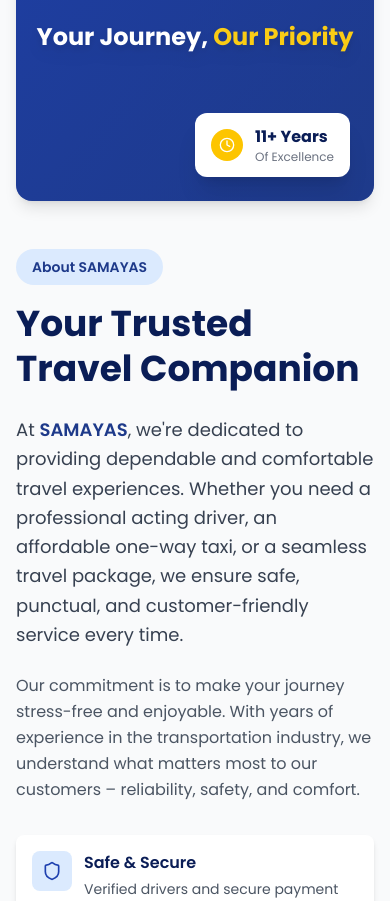
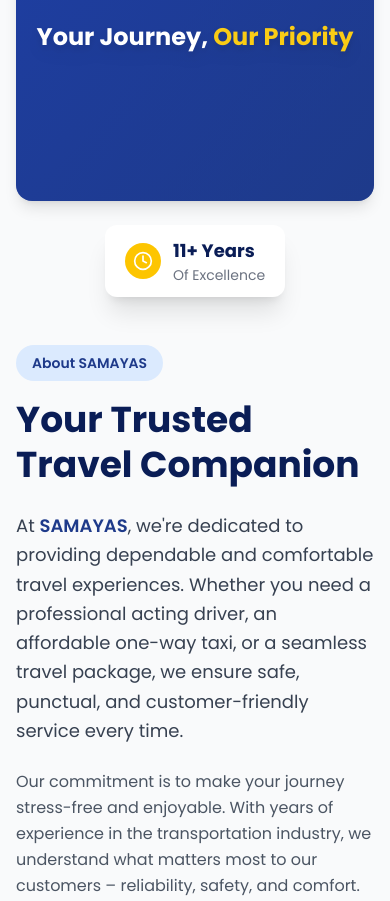
Before and after one commit to sathish-DS24/samayas-website, a React (Vite) app: page / in a window 390 px wide. Shown: the part 1354-2255 px from the top of the page. Built offline with nearby package versions, Linux system fonts and the light colour scheme.

Commit message:
Move 11+ Years badge below the video in About section

```diff
--- a/src/components/About.jsx
+++ b/src/components/About.jsx
@@ -165,23 +165,25 @@
                   </motion.h2>
                 </motion.div>
               </div>
+            </section>
 
-              {/* Bottom Right Badge */}
-              <motion.div
-                initial={{ opacity: 0, scale: 0.8 }}
-                animate={isInView ? { opacity: 1, scale: 1 } : {}}
-                transition={{ delay: 0.5, duration: 0.6 }}
-                className="absolute bottom-6 right-6 z-10 bg-white text-primary-900 rounded-xl px-4 sm:px-5 py-3 shadow-xl flex items-center space-x-3"
-              >
+            {/* 11+ Years Badge - Below Video */}
+            <motion.div
+              initial={{ opacity: 0, y: 20 }}
+              animate={isInView ? { opacity: 1, y: 0 } : {}}
+              transition={{ delay: 0.6, duration: 0.6 }}
+              className="mt-6 flex justify-center"
+            >
+              <div className="bg-white text-primary-900 rounded-xl px-5 py-3 shadow-xl flex items-center space-x-3">
                 <div className="bg-accent-500 rounded-full p-2">
-                  <Clock className="w-4 h-4 sm:w-5 sm:h-5 text-white" />
+                  <Clock className="w-5 h-5 text-white" />
                 </div>
                 <div>
-                  <p className="font-bold text-base sm:text-lg">11+ Years</p>
-                  <p className="text-xs sm:text-sm text-gray-500">Of Excellence</p>
+                  <p className="font-bold text-lg">11+ Years</p>
+                  <p className="text-sm text-gray-500">Of Excellence</p>
                 </div>
-              </motion.div>
-            </section>
+              </div>
+            </motion.div>
           </motion.div>
 
           {/* Right Side - Content */}
```
